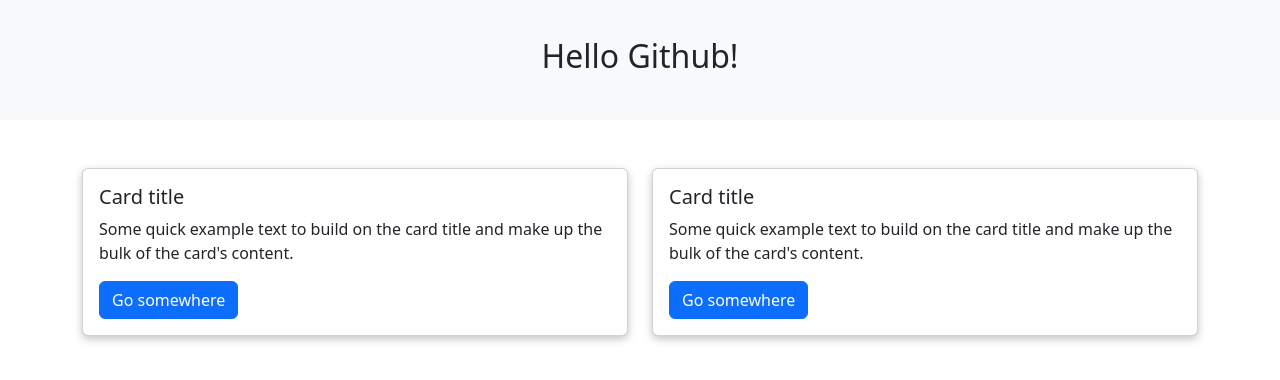
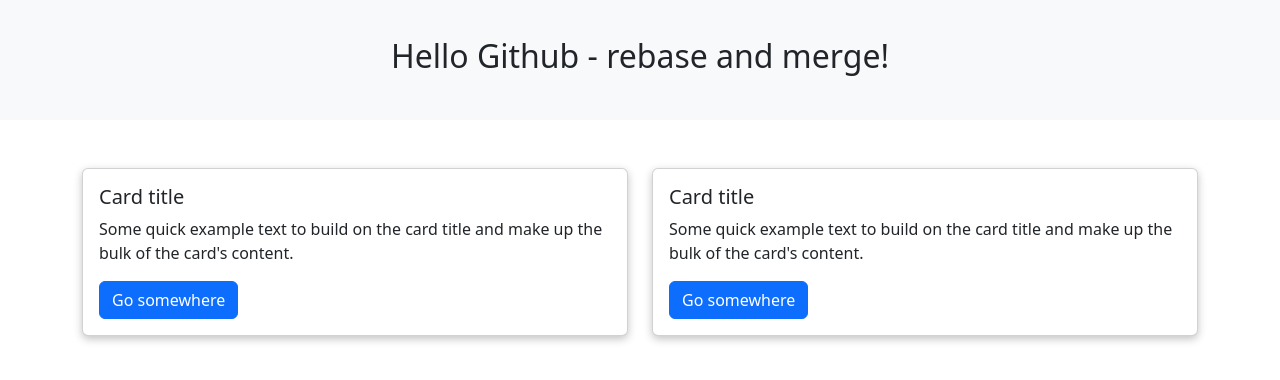
Before and after one commit to vosmond75/saad-git-repo, a plain HTML site: page index.html in a window 1280 px wide. Drawn offline with nearby package versions, Linux system fonts and the light colour scheme.

Commit message:
added rebase and merge

```diff
--- a/index.html
+++ b/index.html
@@ -12,7 +12,7 @@
 
 <body>
     <div class="banner mb-5 d-flex w-100 bg-light min-vh-20 align-items-center justify-content-center">
-        <h2>Hello Github!</h2>
+        <h2>Hello Github - rebase and merge!</h2>
     </div>
 
     <div class="container">
```
